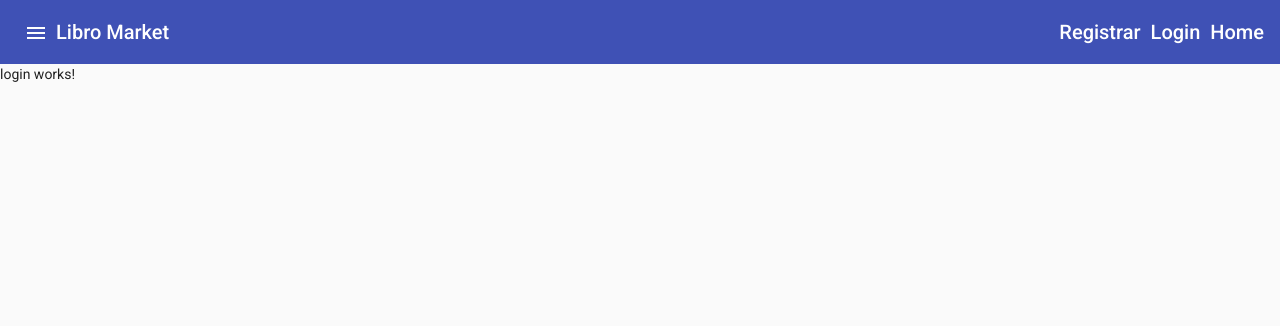
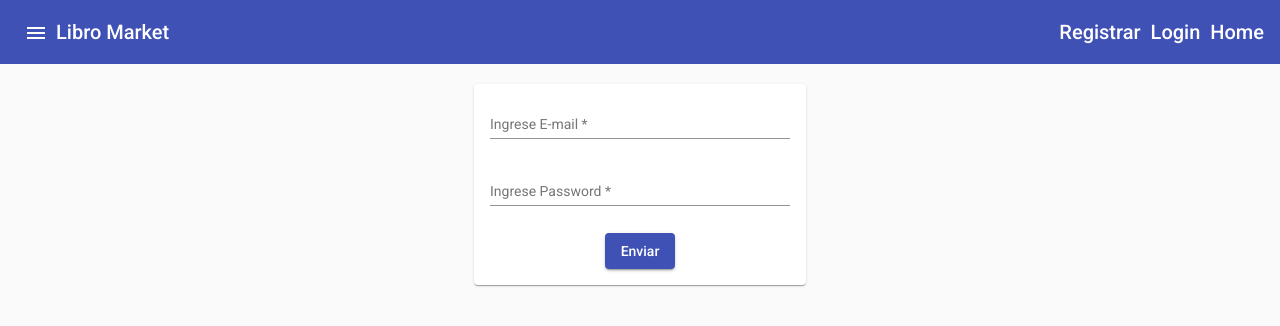
Before and after one commit to HannPark/mi-web-app, an Angular app: page /login in a window 1280 px wide. Shown: the top 326 px of the page. Built offline with nearby package versions, Linux system fonts and the light colour scheme.

Commit message:
Clase 65 Implementando seguridad en Angular}

```diff
--- a/src/app/app.module.ts
+++ b/src/app/app.module.ts
@@ -16,6 +16,7 @@ import { LoginComponent } from './seguridad/login/login.component';
 import { FlexLayoutModule } from '@angular/flex-layout';
 import { BarraComponent } from './navegacion/barra/barra.component';
 import { MenuListaComponent } from './navegacion/menu-lista/menu-lista.component';
+import { SeguridadService } from './seguridad/seguridad.service';
 
 
 @NgModule({
@@ -28,7 +29,7 @@ import { MenuListaComponent } from './navegacion/menu-lista/menu-lista.component
     RegistrarComponent,
     LoginComponent,
     BarraComponent,
-    MenuListaComponent
+    MenuListaComponent,
   ],
   imports: [
     BrowserModule,
@@ -38,7 +39,7 @@ import { MenuListaComponent } from './navegacion/menu-lista/menu-lista.component
     MaterialModule,
     FlexLayoutModule,
   ],
-  providers: [LibrosService],
+  providers: [LibrosService, SeguridadService],
   bootstrap: [AppComponent]
 })
 export class AppModule { }
--- a/src/app/material.module.ts
+++ b/src/app/material.module.ts
@@ -6,6 +6,7 @@ import { MatFormFieldModule } from '@angular/material/form-field';
 import { MatSidenavModule } from '@angular/material/sidenav';
 import { MatToolbarModule } from '@angular/material/toolbar';
 import { MatListModule } from '@angular/material/list';
+import { MatCardModule } from '@angular/material/card';
 
 @NgModule({
   imports: [
@@ -16,6 +17,7 @@ import { MatListModule } from '@angular/material/list';
     MatSidenavModule,
     MatToolbarModule,
     MatListModule,
+    MatCardModule,
   ],
   exports: [
     MatButtonModule,
@@ -25,6 +27,7 @@ import { MatListModule } from '@angular/material/list';
     MatSidenavModule,
     MatToolbarModule,
     MatListModule,
+    MatCardModule,
   ],
 })
 export class MaterialModule {}
--- /dev/null
+++ b/src/app/seguridad/login-data.model.ts
@@ -0,0 +1,4 @@
+export interface LoginData {
+  email: string;
+  password: string;
+}
--- a/src/app/seguridad/login/login.component.css
+++ b/src/app/seguridad/login/login.component.css
@@ -0,0 +1,9 @@
+mat-form-field {
+  width: 100%;
+}
+
+mat-card{
+  width: 300px;
+  text-align: center;
+  margin-top: 20px;
+}
--- a/src/app/seguridad/login/login.component.html
+++ b/src/app/seguridad/login/login.component.html
@@ -1 +1,27 @@
-<p>login works!</p>
+<section fxLayoutAlign="center">
+
+  <mat-card>
+    <form
+    fxLayout="column"
+    fxLayoutAlign="center center"
+    fxLayoutGap="10px"
+    #f="ngForm"
+    (ngSubmit)="loginUsuario(f)"
+    >
+      <mat-form-field>
+        <mat-label>Ingrese E-mail</mat-label>
+        <input type="email" matInput placeholder="E-Mail" name="email" ngModel required>
+        <mat-error>Debe ingresar un E-mail</mat-error>
+      </mat-form-field>
+
+      <mat-form-field>
+        <mat-label>Ingrese Password</mat-label>
+        <input type="password" matInput placeholder="Password" name="password" ngModel required>
+        <mat-error>Debe ingresar un Password</mat-error>
+      </mat-form-field>
+
+      <button mat-raised-button color="primary" type="submit">Enviar</button>
+    </form>
+  </mat-card>
+
+</section>
--- a/src/app/seguridad/login/login.component.ts
+++ b/src/app/seguridad/login/login.component.ts
@@ -1,15 +1,21 @@
 import { Component, OnInit } from '@angular/core';
+import { NgForm } from '@angular/forms';
+import { SeguridadService } from '../seguridad.service';
 
 @Component({
   selector: 'app-login',
   templateUrl: './login.component.html',
-  styleUrls: ['./login.component.css']
+  styleUrls: ['./login.component.css'],
 })
 export class LoginComponent implements OnInit {
+  constructor(private seguridadService: SeguridadService) {}
 
-  constructor() { }
+  ngOnInit(): void {}
 
-  ngOnInit(): void {
+  loginUsuario(form: NgForm) {
+    this.seguridadService.login({
+      email: form.value.email,
+      password: form.value.password,
+    });
   }
-
 }
--- a/src/app/seguridad/registrar/registrar.component.ts
+++ b/src/app/seguridad/registrar/registrar.component.ts
@@ -1,5 +1,6 @@
 import { Component, OnInit } from '@angular/core';
 import { NgForm } from '@angular/forms';
+import { SeguridadService } from '../seguridad.service';
 
 @Component({
   selector: 'app-registrar',
@@ -7,11 +8,19 @@ import { NgForm } from '@angular/forms';
   styleUrls: ['./registrar.component.css'],
 })
 export class RegistrarComponent implements OnInit {
-  constructor() {}
+  constructor(private seguridadService: SeguridadService) {}
 
   ngOnInit(): void {}
 
   registrarUsuario(form: NgForm) {
-    console.log(form);
+    this.seguridadService.registrarUsuario({
+      email: form.value.email,
+      password: form.value.password,
+
+      nombre: form.value.nombre,
+      apellidos: form.value.apellidos,
+      username: form.value.username,
+      usuarioId: ''
+    });
   }
 }
--- /dev/null
+++ b/src/app/seguridad/seguridad.service.ts
@@ -0,0 +1,36 @@
+import { Usuario } from './usuario.model';
+import { LoginData } from './login-data.model';
+
+export class SeguridadService {
+  private usuario: Usuario;
+
+  registrarUsuario(usr: Usuario) {
+    this.usuario = {
+      email: usr.email,
+      usuarioId: Math.round(Math.random() * 10000).toString(),
+      nombre: usr.nombre,
+      apellidos: usr.apellidos,
+      username: usr.username,
+      password: ''
+    };
+  }
+
+  login(loginData: LoginData) {
+    this.usuario = {
+      email: loginData.email,
+      usuarioId: Math.round(Math.random() * 10000).toString(),
+      nombre: '',
+      apellidos: '',
+      username: '',
+      password: ''
+    };
+  }
+
+  salirSesion() {
+    this.usuario = null;
+  }
+
+  obtenerUsuario() {
+    return { ...this.usuario };
+  }
+}
```
Also changed, not shown: src/app/seguridad/usuario.model.ts (added, +8 -0 lines).
